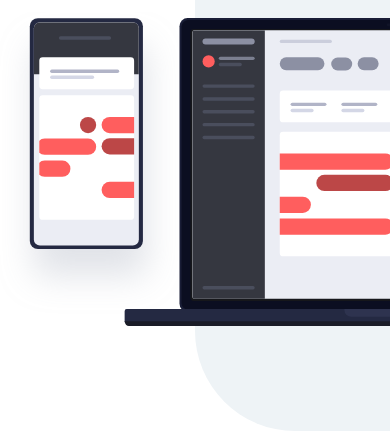
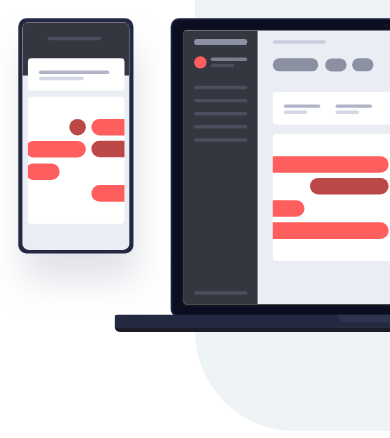
Before and after one commit to shikot0/project-tracking-intro-component-master, a plain HTML site: page index.html in a window 390 px wide. Shown: the part 75-513 px from the top of the page. Drawn offline with nearby package versions, Linux system fonts and the light colour scheme; a web font is replaced by a local one.

Commit message:
Fixed sizing

```diff
--- a/style.css
+++ b/style.css
@@ -6,7 +6,6 @@
     margin: 0;
 }
 body {
-    height: 100vh;
     overflow-x: hidden;
 }
 #blue-background {
@@ -74,7 +73,7 @@ nav {
     display: none;
 }
 main {
-    height: 83%;
+    height: 85%;
     display: flex;
     align-items: center;
 }
@@ -230,7 +229,7 @@ main {
     main {
         flex-direction: column-reverse;
         justify-content: space-between;
-        height: 93vh;
+        height: 95vh;
     }
     #text-section {
         padding: 0 6% 0;
```
